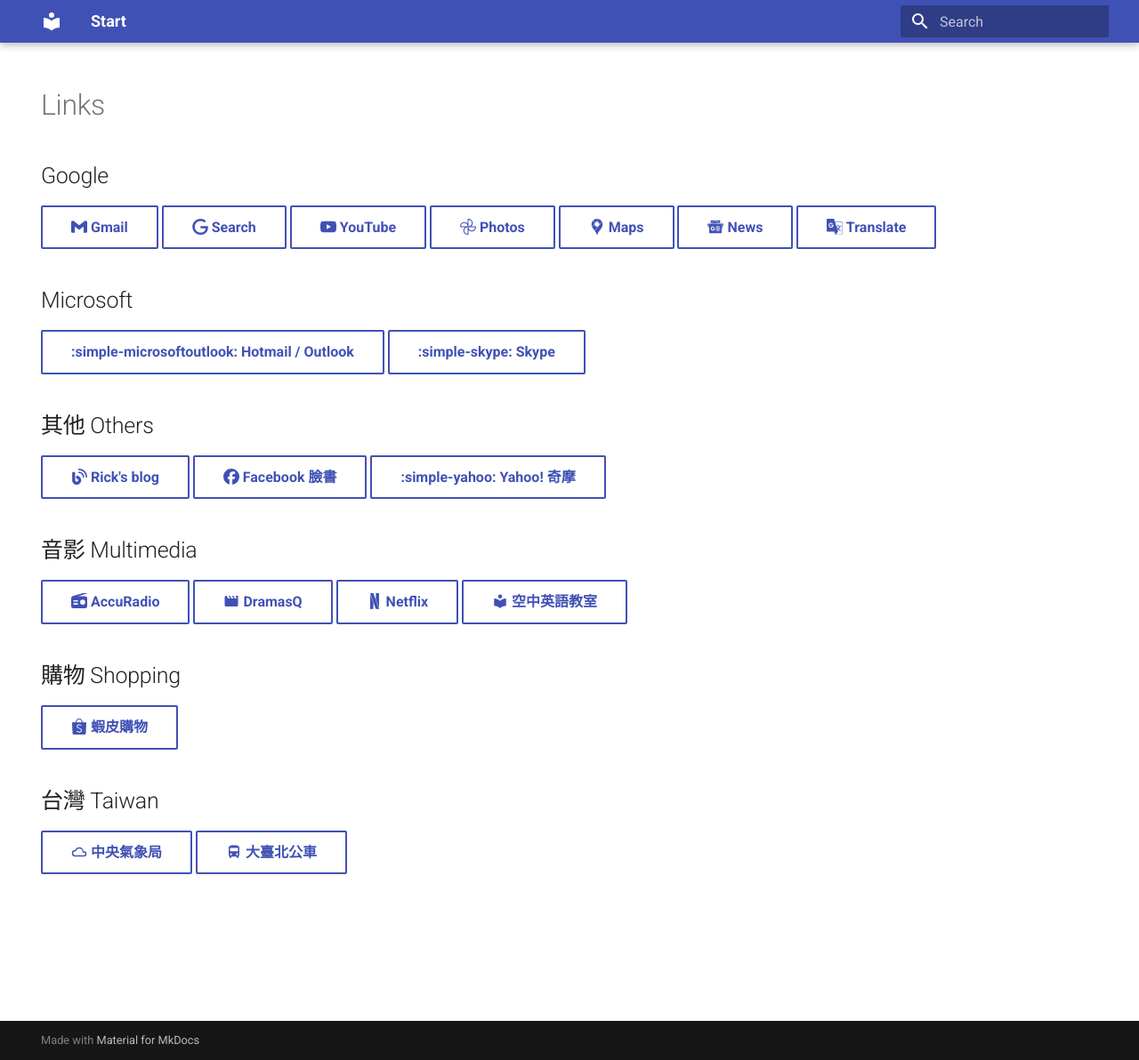
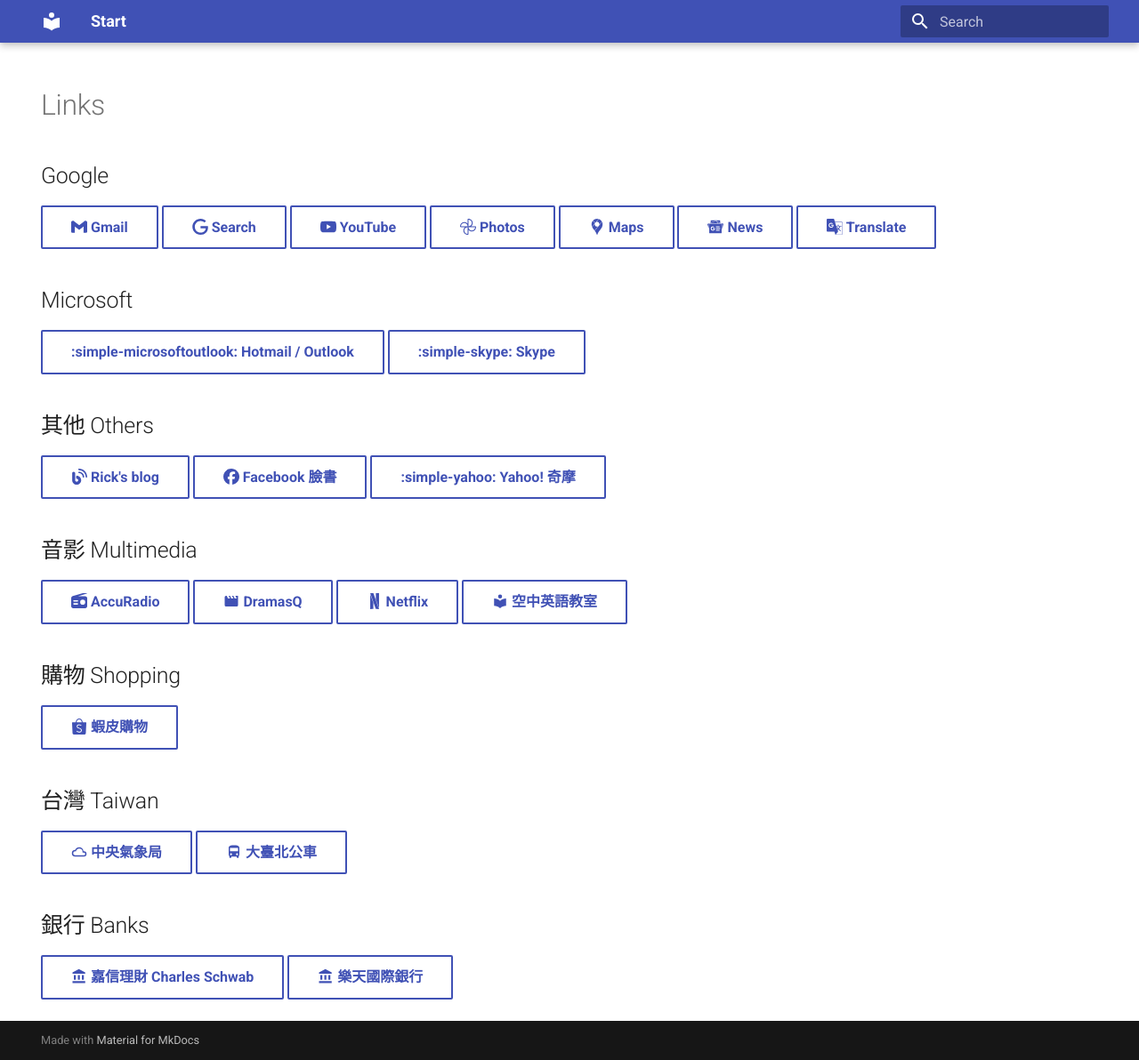
Before and after one commit to rlan/start-page, an MkDocs documentation site: the page built from docs/index.md, in a window 1280 px wide and 1192 px high. Shown: the whole window at 89% size. Built offline with MkDocs 1.6.1 and Material for MkDocs 9.7.7, drawn with Linux system fonts in a browser that asks for light colours.

Commit message:
Add banks

```diff
--- a/docs/index.md
+++ b/docs/index.md
@@ -42,3 +42,8 @@ hide:
 
 [ :material-weather-cloudy: 中央氣象局 ](https://www.cwb.gov.tw/){ .md-button}
 [ :material-bus: 大臺北公車](https://ebus.gov.taipei/){ .md-button }
+
+## 銀行 Banks
+
+[ :material-bank: 嘉信理財 Charles Schwab ](https://client.schwab.com/Login/SignOn/CustomerCenterLogin.aspx?chinese=y){ .md-button }
+[ :material-bank: 樂天國際銀行 ](https://www.rakuten-bank.com.tw/){ .md-button }
```
